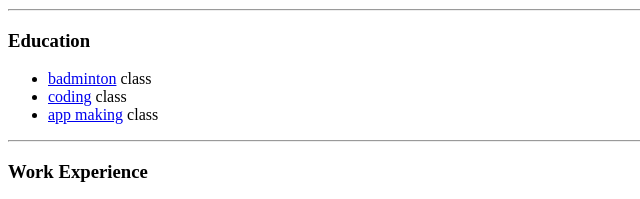
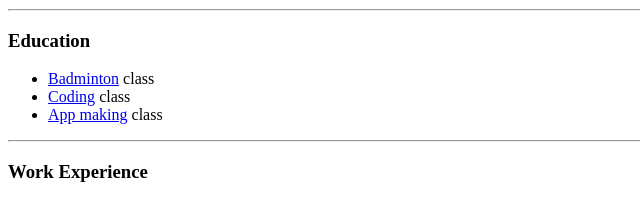
Before and after one commit to properson123/CV-, a plain HTML site: page index.html in a window 1280 px wide. Shown: the part 169-368 px from the top of the page, 0-640 px from the left. Drawn offline with Linux system fonts and the light colour scheme.

Commit message:
Update index.html

```diff
--- a/index.html
+++ b/index.html
@@ -29,9 +29,9 @@
   <hr>
   <h3>Education</h3>
   <ul>
-    <li> <a href="https://en.wikipedia.org/wiki/Badminton">badminton</a> class</li>
-    <li> <a href="https://en.wikipedia.org/wiki/Coding">coding</a> class</li>
-    <li> <a href="https://en.wikipedia.org/wiki/Mobile_app_development">app making</a> class</li>
+    <li> <a href="https://en.wikipedia.org/wiki/Badminton">Badminton</a> class</li>
+    <li> <a href="https://en.wikipedia.org/wiki/Coding">Coding</a> class</li>
+    <li> <a href="https://en.wikipedia.org/wiki/Mobile_app_development">App making</a> class</li>
   </ul>
   <hr>
 
```
